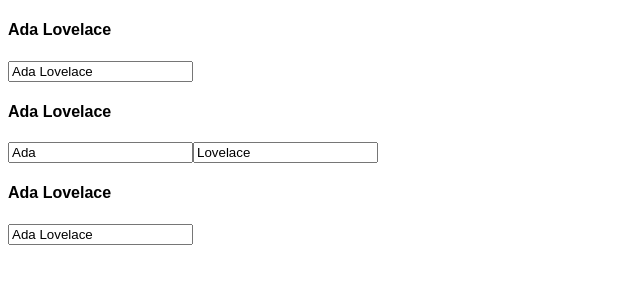
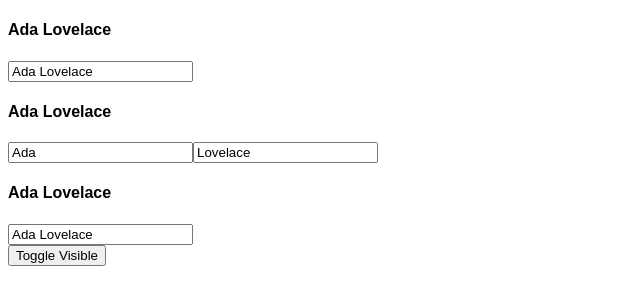
Before and after one commit to davidgchaves/react-hooks, a React app: page / in a window 1280 px wide. Shown: the top 304 px of the page, without its empty margins (0-640 px from the left). Built offline with nearby package versions, Linux system fonts and the light colour scheme.

Commit message:
Component Unmount

```diff
--- /dev/null
+++ b/src/04-component-unmount.tsx
@@ -0,0 +1,22 @@
+import React from "react";
+
+const MyChildComponent = () => {
+  React.useEffect(() => {
+    console.log("Mounting");
+    return () => console.log("Unmounting");
+  }, []);
+
+  return <h4>Hi from Child Component</h4>;
+};
+
+export const MyComponent4 = () => {
+  const [visible, setVisible] = React.useState(false);
+
+  return (
+    <>
+      <br />
+      {visible && <MyChildComponent />}
+      <button onClick={() => setVisible(!visible)}>Toggle Visible</button>
+    </>
+  );
+};
--- a/src/app.tsx
+++ b/src/app.tsx
@@ -2,6 +2,7 @@ import React from "react";
 import { MyComponent } from "./01-use-state";
 import { MyComponent2 } from "./02-use-state-object";
 import { MyComponent3 } from "./03-component-did-load";
+import { MyComponent4 } from "./04-component-unmount";
 
 export const App = () => {
   return (
@@ -9,6 +10,7 @@ export const App = () => {
       <MyComponent />
       <MyComponent2 />
       <MyComponent3 />
+      <MyComponent4 />
     </>
   );
 };
```
